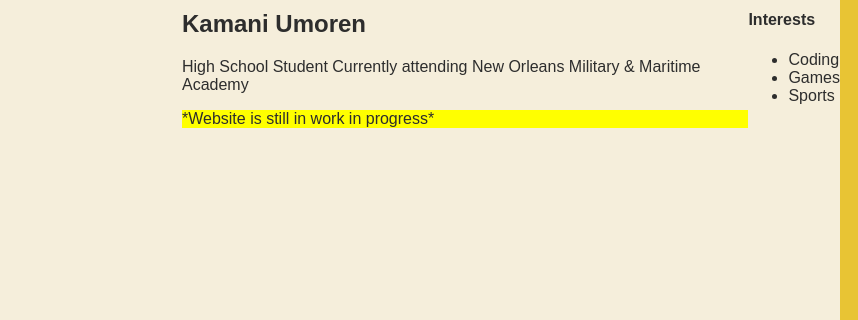
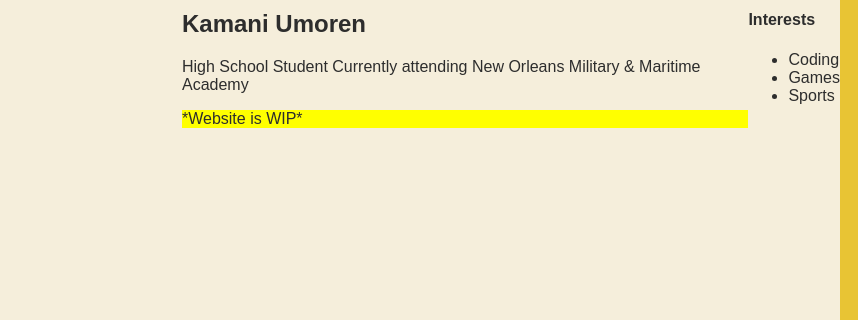
Before and after one commit to Zonk4/Zonk4.github.io, a plain HTML site: page Index.html in a window 1280 px wide. Shown: the part 116-436 px from the top of the page, 422-1280 px from the left. Drawn offline with Linux system fonts and the light colour scheme.

```diff
--- a/Index.html
+++ b/Index.html
@@ -115,7 +115,7 @@
                     <h2> Kamani Umoren </h2>
                     <p> High School Student Currently attending New Orleans Military & Maritime Academy</p>
                     <div>
-                        <p id="Important"> *Website is still in work in progress*</p>
+                        <p id="Important"> *Website is WIP*</p>
                     </div>
                 </div>
                     <!-- Interests section -->
```
